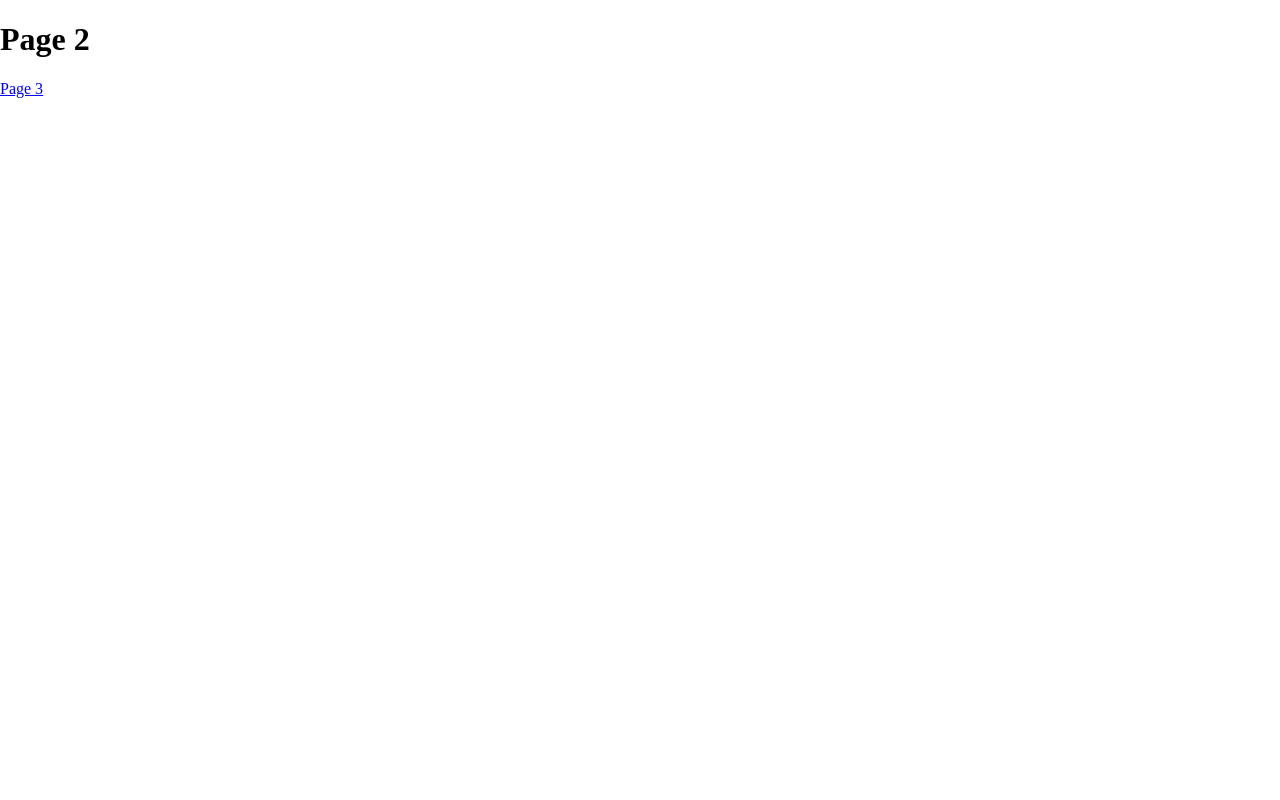
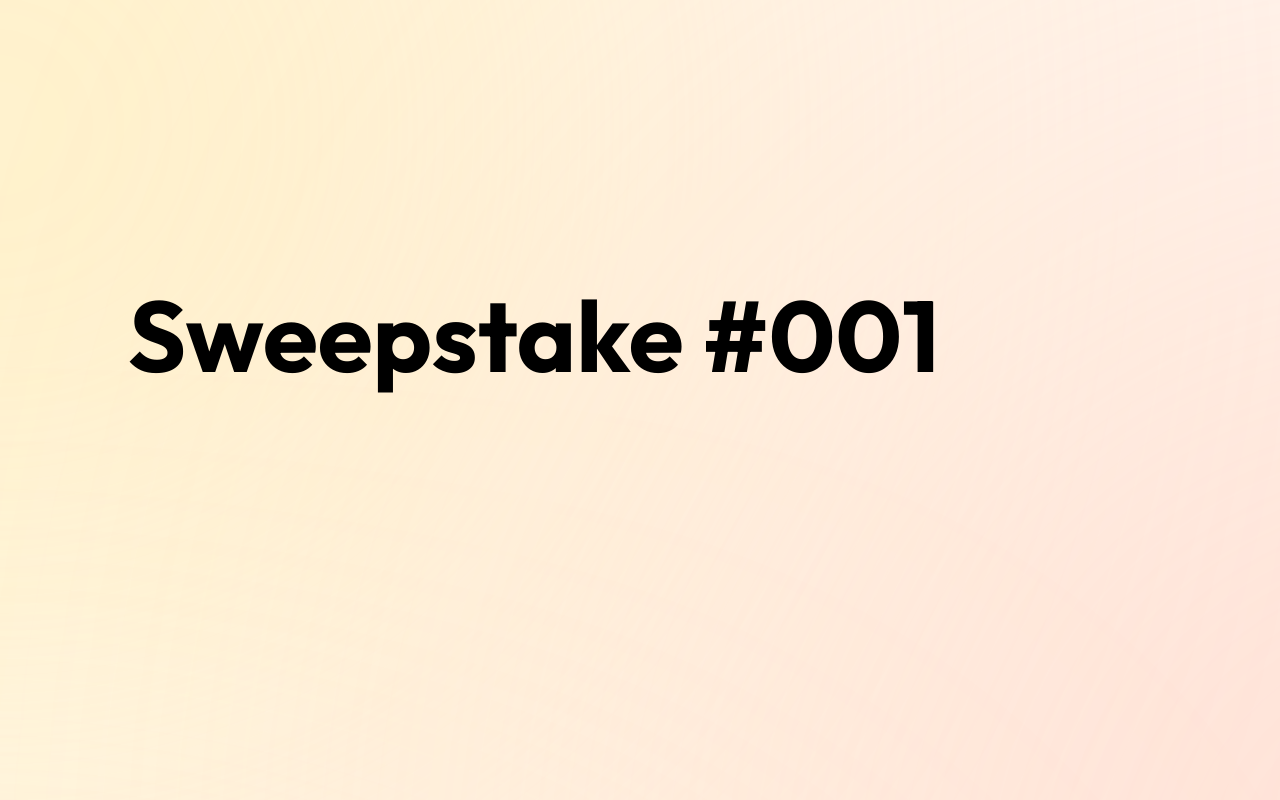
Before and after one commit to MarcBTHT/Denigma-site, a React (Vite) app: page /page2 in a window 1280 px wide. Shown: the top 800 px of the page. Built offline with nearby package versions, Linux system fonts and the light colour scheme.

Commit message:
Update Page2

```diff
--- a/src/pages/page2.jsx
+++ b/src/pages/page2.jsx
@@ -97,8 +97,22 @@ function Page2() {
   }
   return (
     <>
-      <h1>Page 2</h1>
-      <Link to="/page3">Page 3</Link>
+      <div className={styles['slide-169-3']}>
+        <div className={styles['slide-169-3-child']} />
+        <div className={styles['slide-169-3-item']} />
+        <div className={styles['slide-169-3-inner']} />
+        <b className={styles['lotterie-001']}>Sweepstake #001</b>
+        <div className={styles['bottom']}>
+          <Link to="/"><div className={styles['denigma']} onClick={top}>denigma</div></Link>
+          <Link to="/page1"><div className={styles['my-account']} onClick={top}>My account</div></Link>
+          <Link to="/page3"><div className={styles['admin']} onClick={top}>admin</div></Link>
+
+          <div className={styles['play-lotterie']}>Sweepstakes</div>
+          <img className={styles['facebook-icon']} alt="" src={Facebook} />
+          <img className={styles['twitter-icon']} alt="" src={twitter} />
+          <img className={styles['group-icon']} alt="" src={LinkedIn} />
+        </div>
+      </div>
     </>
   )
 }
```
